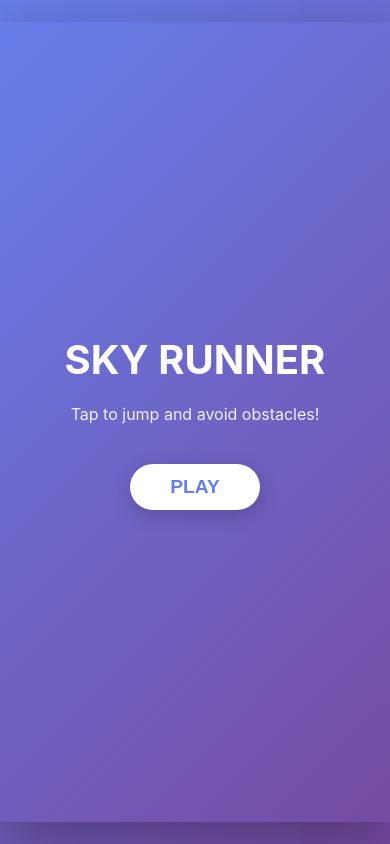
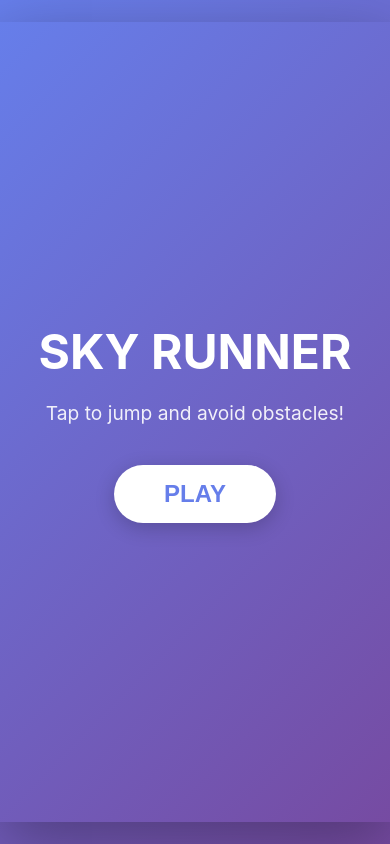
Before and after one commit to Ehson2006/my-game, a plain HTML site: page index.html in a window 390 px wide. Drawn offline with Linux system fonts and the light colour scheme.

Commit message:
Update style.css

```diff
--- a/style.css
+++ b/style.css
@@ -61,12 +61,8 @@ body {
 }
 
 @keyframes bounce {
-    0%, 100% {
-        transform: translateY(0);
-    }
-    50% {
-        transform: translateY(-10px);
-    }
+    0%, 100% { transform: translateY(0); }
+    50% { transform: translateY(-10px); }
 }
 
 .btn {
@@ -79,12 +75,12 @@ body {
     color: #667eea;
     cursor: pointer;
     transition: all 0.3s;
-    box-shadow: 0 5px 20px rgba(0, 0, 0, 0.2);
+    box-shadow: 0 5px 20px rgba(0,0,0,0.2);
 }
 
 .btn:active {
     transform: scale(0.95);
-    box-shadow: 0 2px 10px rgba(0, 0, 0, 0.2);
+    box-shadow: 0 2px 10px rgba(0,0,0,0.2);
 }
 
 #game-screen {
@@ -108,7 +104,7 @@ body {
 }
 
 #game-over-screen {
-    background: rgba(0, 0, 0, 0.9);
+    background: rgba(0,0,0,0.9);
     color: white;
 }
 
@@ -122,22 +118,3 @@ body {
     font-size: 1.5rem;
     margin-bottom: 30px;
 }
-
-@media (max-width: 600px) {
-    #start-screen h1 {
-        font-size: 2.5rem;
-    }
-
-    #start-screen p {
-        font-size: 1rem;
-    }
-
-    .btn {
-        padding: 12px 40px;
-        font-size: 1.2rem;
-    }
-
-    #score-display {
-        font-size: 1.2rem;
-    }
-}
```
